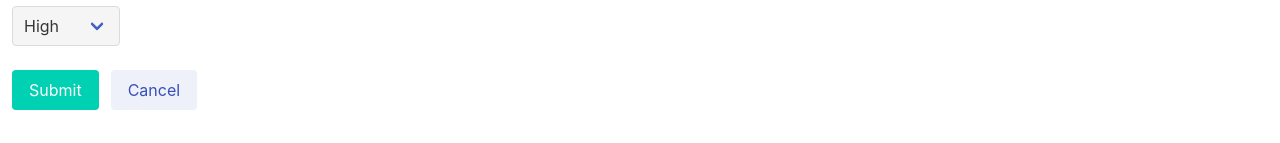
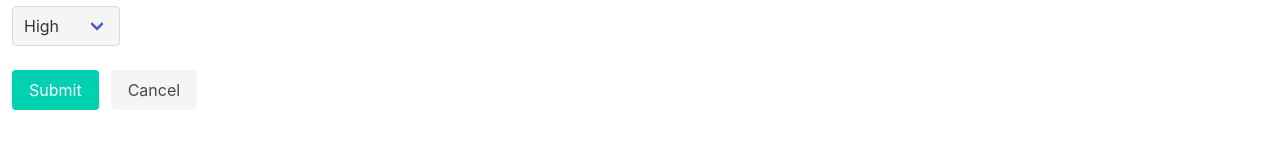
Before and after one commit to vitodigrigoli/todo-list, a React (Create React App) app: page / in a window 1280 px wide. Shown: the part 726-869 px from the top of the page. Built offline with nearby package versions, Linux system fonts and the light colour scheme.

Commit message:
Update AddTodo.js

```diff
--- a/src/components/AddTodo.js
+++ b/src/components/AddTodo.js
@@ -7,6 +7,7 @@ function AddTodo(props){
 
 	const getClassForm = theme => theme === 'light'? 'has-background-light' : 'has-background-dark'
 	const getClassText = theme => theme === 'light'? 'has-text-dark' : 'has-text-light'
+	const getClassButton = theme => theme === 'light'? 'is-light' : 'is-dark'
 
 	return(
 		<div className={`column is-6`}>
@@ -58,7 +59,7 @@ function AddTodo(props){
 						<button className="button is-primary" type="submit">Submit</button>
 					</div>
 					<div className="control">
-						<button className="button is-link is-light is-inverted" type="button" onClick={props.handleReset}>Cancel</button>
+						<button className={`button ${getClassButton(theme.value)} is-inverted" type="button" onClick={props.handleReset}`}>Cancel</button>
 					</div>
 				</div>
 			</form>
```
